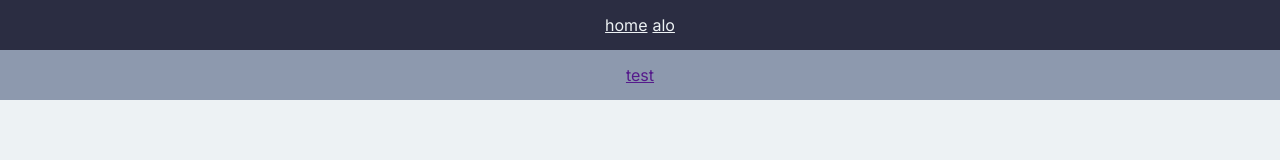
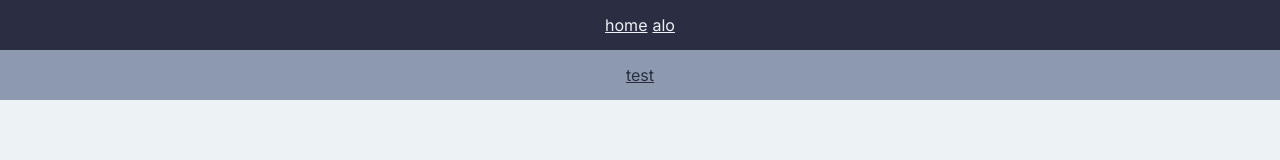
Before and after one commit to SepehrLatifiAzad/Angular-Maintaining-Form-State, an Angular app: page / in a window 1280 px wide. Shown: the top 160 px of the page. Built offline with nearby package versions, Linux system fonts and the light colour scheme.

Commit message:
color added

```diff
--- a/src/app/components/layout/header/header.component.scss
+++ b/src/app/components/layout/header/header.component.scss
@@ -23,4 +23,7 @@
 }
 .second-header {
   background-color: $gray;
+  a {
+    color: $dark;
+  }
 }
```
